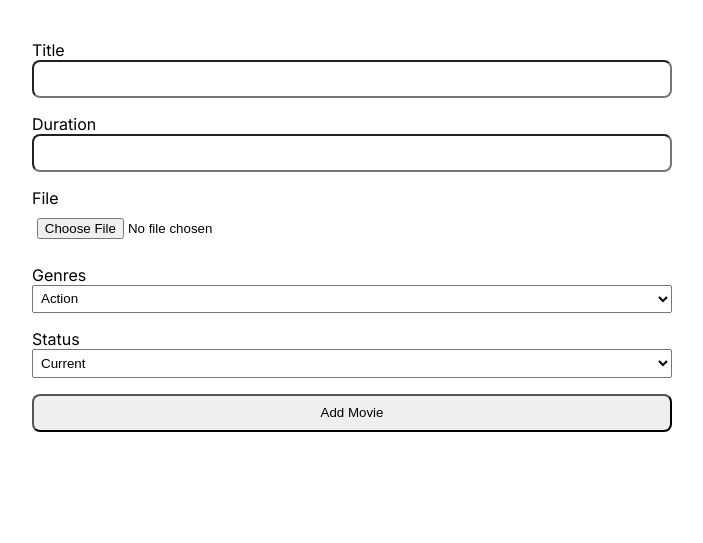
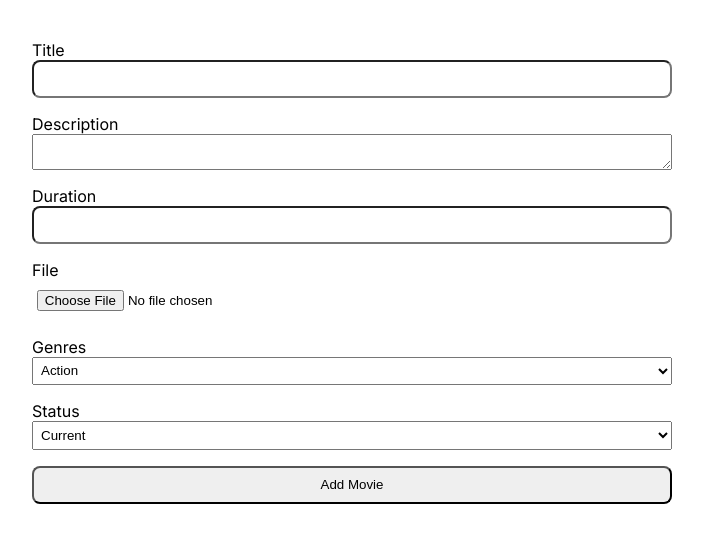
Before and after one commit to Pruki01/UCDPA-Assignment-4, a Flask app: page /movies/add in a window 1280 px wide. Shown: the part 56-599 px from the top of the page, without its empty margins (288-991 px from the left). Run offline with Flask 3, Linux system fonts and the light colour scheme; parts of the project's set-up code (start-up, migrations or seed data) failed here and were passed over; some libraries are stand-ins or nearby versions.

Commit message:
Added description field to movies

```diff
--- a/cinema/forms.py
+++ b/cinema/forms.py
@@ -1,6 +1,6 @@
 from flask_wtf import FlaskForm
 from flask_wtf.file import FileField, FileRequired
-from wtforms import EmailField, PasswordField, BooleanField, SubmitField, StringField, IntegerField, SelectField, DateField, TimeField
+from wtforms import EmailField, PasswordField, BooleanField, SubmitField, StringField, IntegerField, SelectField, DateField, TimeField, HiddenField, TextAreaField
 from wtforms.validators import ValidationError, DataRequired, EqualTo
 from cinema.models import User, MovieGenre, MovieStatus, Movie, Screen
 from app import session
@@ -24,6 +24,7 @@ class RegistrationForm(FlaskForm):
 
 class AddMovieForm(FlaskForm):
     title       = StringField('Title', validators=[DataRequired()])
+    description = TextAreaField('Description', validators=[DataRequired()])
     duration    = IntegerField('Duration', validators=[DataRequired()])
     genre       = SelectField("Genres",
                               choices=[(genre.value, genre.name.title()) for genre in MovieGenre],
@@ -53,3 +54,7 @@ class AddScreeningForm(FlaskForm):
     date = DateField('Date', validators=[DataRequired()])
     time = TimeField('Time', validators=[DataRequired()])
     submit = SubmitField('Add Screening')
+
+class AddTickets(FlaskForm):
+    tickets = HiddenField('Tickets')
+    submit  = SubmitField('Pay')
--- a/templates/movies/add_form.html
+++ b/templates/movies/add_form.html
@@ -9,6 +9,13 @@
         {{ form.title.label }}
         {{ form.title(size=50) }}
         {% for error in form.title.errors %}
+            <span class="error">[{{ error }}]</span>
+        {% endfor %}
+    </div>
+    <div>
+        {{ form.description.label }}
+        {{ form.description }}
+        {% for error in form.description.errors %}
             <span class="error">[{{ error }}]</span>
         {% endfor %}
     </div>
```
Also changed, not shown: cinema/models.py (+10 -8 lines).
